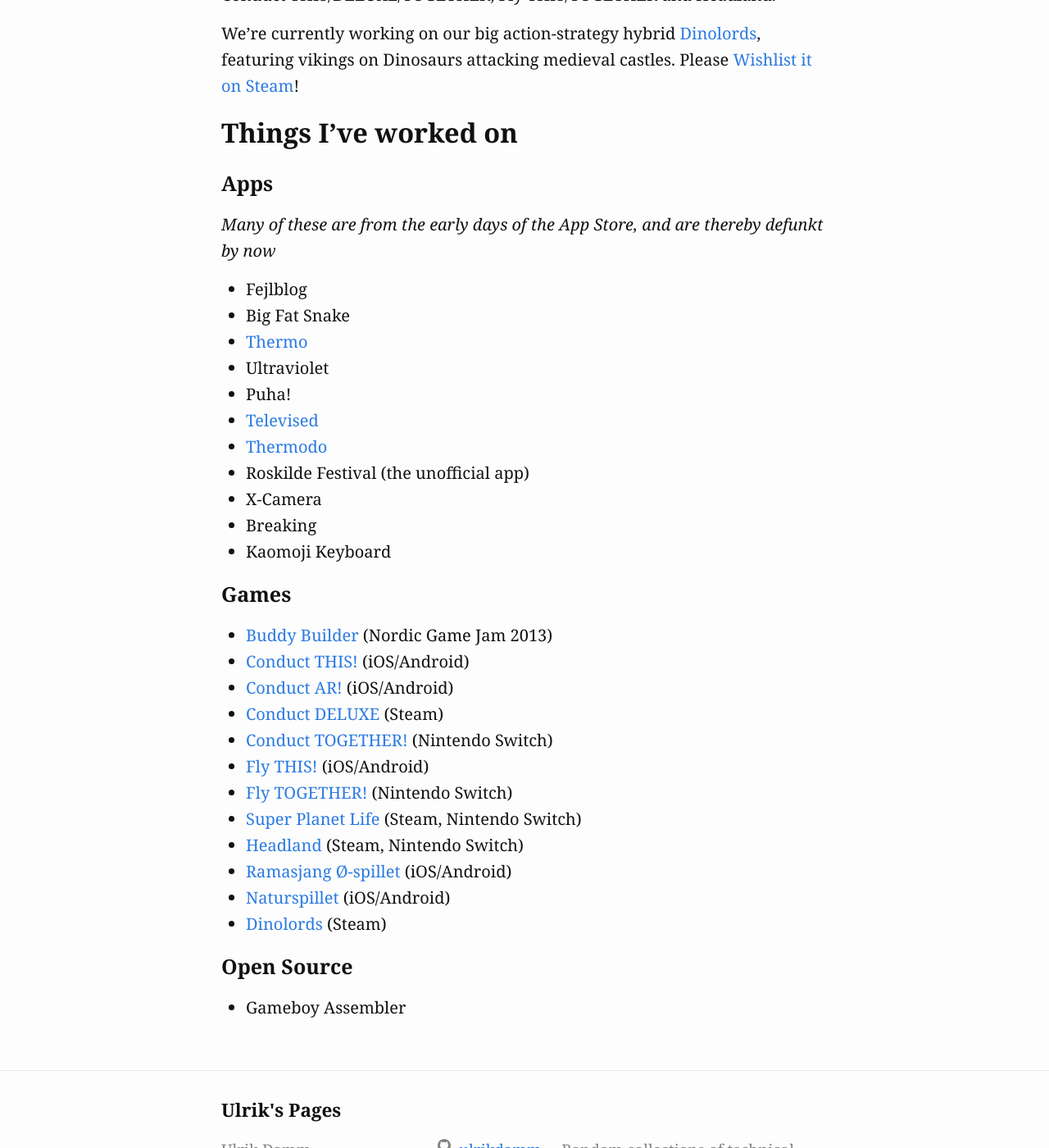
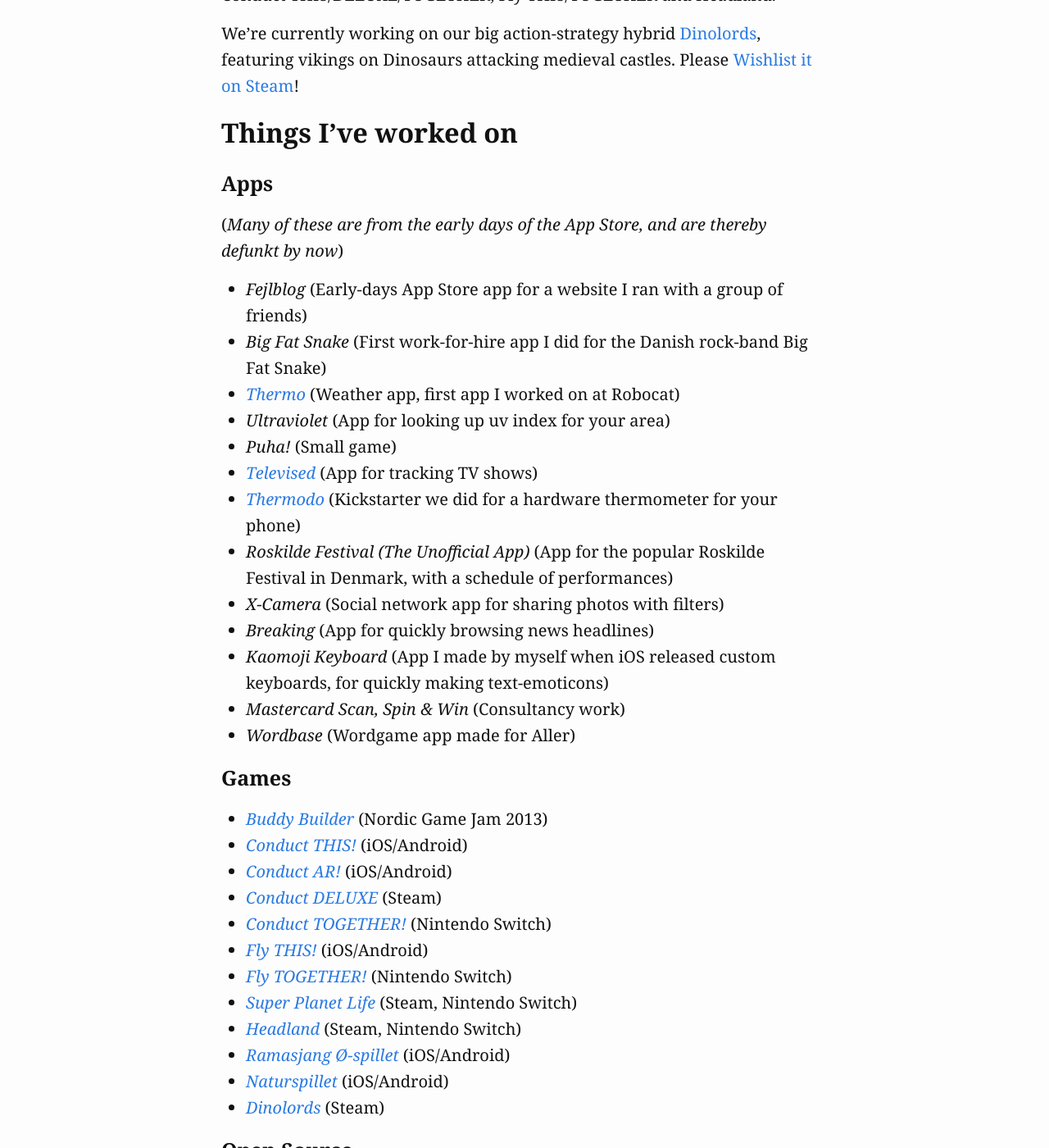
Before and after one commit to ulrikdamm/Ulrikdamm.github.io, a Jekyll site: the page built from about.markdown, in a window 1280 px wide and 1400 px high, scrolled down 531 px. Shown: the whole window at 82% size. Built offline with Jekyll 4.4.1, drawn with Linux system fonts in a browser that asks for light colours.

Commit message:
More about additions

```diff
--- a/about.markdown
+++ b/about.markdown
@@ -17,35 +17,38 @@ We're currently working on our big action-strategy hybrid [Dinolords](https://di
 
 #### Apps
 
-_Many of these are from the early days of the App Store, and are thereby defunkt by now_
+(_Many of these are from the early days of the App Store, and are thereby defunkt by now_)
 
-- Fejlblog
-- Big Fat Snake
-- [Thermo](https://www.youtube.com/watch?v=9NF3M_qj6bQ)
-- Ultraviolet
-- Puha!
-- [Televised](https://www.youtube.com/watch?v=sBg3ilufJFo)
-- [Thermodo](https://www.kickstarter.com/projects/robocat/thermodo-the-tiny-thermometer-for-mobile-devices/)
-- Roskilde Festival (the unofficial app)
-- X-Camera
-- Breaking
-- Kaomoji Keyboard
+- *Fejlblog* (Early-days App Store app for a website I ran with a group of friends)
+- *Big Fat Snake* (First work-for-hire app I did for the Danish rock-band Big Fat Snake)
+- [*Thermo*](https://www.youtube.com/watch?v=9NF3M_qj6bQ) (Weather app, first app I worked on at Robocat)
+- *Ultraviolet* (App for looking up uv index for your area)
+- *Puha!* (Small game)
+- [*Televised*](https://www.youtube.com/watch?v=sBg3ilufJFo) (App for tracking TV shows)
+- [*Thermodo*](https://www.kickstarter.com/projects/robocat/thermodo-the-tiny-thermometer-for-mobile-devices/) (Kickstarter we did for a hardware thermometer for your phone)
+- *Roskilde Festival (The Unofficial App)* (App for the popular Roskilde Festival in Denmark, with a schedule of performances)
+- *X-Camera* (Social network app for sharing photos with filters)
+- *Breaking* (App for quickly browsing news headlines)
+- *Kaomoji Keyboard* (App I made by myself when iOS released custom keyboards, for quickly making text-emoticons)
+- *Mastercard Scan, Spin & Win* (Consultancy work)
+- *Wordbase* (Wordgame app made for Aller)
 
 #### Games
 
-- [Buddy Builder](https://www.youtube.com/watch?v=HwHMSzrfes0) (Nordic Game Jam 2013)
-- [Conduct THIS!](https://conductthis.com/this) (iOS/Android)
-- [Conduct AR!](https://conductthis.com/ar) (iOS/Android)
-- [Conduct DELUXE](https://conductthis.com/deluxe) (Steam)
-- [Conduct TOGETHER!](https://conductthis.com/together) (Nintendo Switch)
-- [Fly THIS!](https://www.northplay.co/project/fly) (iOS/Android)
-- [Fly TOGETHER!](https://www.northplay.co/project/fly) (Nintendo Switch)
-- [Super Planet Life](https://www.northplay.co/project/planet-life) (Steam, Nintendo Switch)
-- [Headland](https://www.northplay.co/project/headland) (Steam, Nintendo Switch)
-- [Ramasjang Ø-spillet](https://www.dr.dk/ramasjang/oe-spillet) (iOS/Android)
-- [Naturspillet](https://www.dr.dk/ramasjang/naturspillet) (iOS/Android)
-- [Dinolords](https://dinolords.com) (Steam)
+- [*Buddy Builder*](https://www.youtube.com/watch?v=HwHMSzrfes0) (Nordic Game Jam 2013)
+- [*Conduct THIS!*](https://conductthis.com/this) (iOS/Android)
+- [*Conduct AR!*](https://conductthis.com/ar) (iOS/Android)
+- [*Conduct DELUXE*](https://conductthis.com/deluxe) (Steam)
+- [*Conduct TOGETHER!*](https://conductthis.com/together) (Nintendo Switch)
+- [*Fly THIS!*](https://www.northplay.co/project/fly) (iOS/Android)
+- [*Fly TOGETHER!*](https://www.northplay.co/project/fly) (Nintendo Switch)
+- [*Super Planet Life*](https://www.northplay.co/project/planet-life) (Steam, Nintendo Switch)
+- [*Headland*](https://www.northplay.co/project/headland) (Steam, Nintendo Switch)
+- [*Ramasjang Ø-spillet*](https://www.dr.dk/ramasjang/oe-spillet) (iOS/Android)
+- [*Naturspillet*](https://www.dr.dk/ramasjang/naturspillet) (iOS/Android)
+- [*Dinolords*](https://dinolords.com) (Steam)
 
 #### Open Source
 
-- Gameboy Assembler
+- [*Gameboy Assembler*](https://github.com/ulrikdamm/Assembler)
+- [*Sqlable*](https://github.com/ulrikdamm/Sqlable)
```
